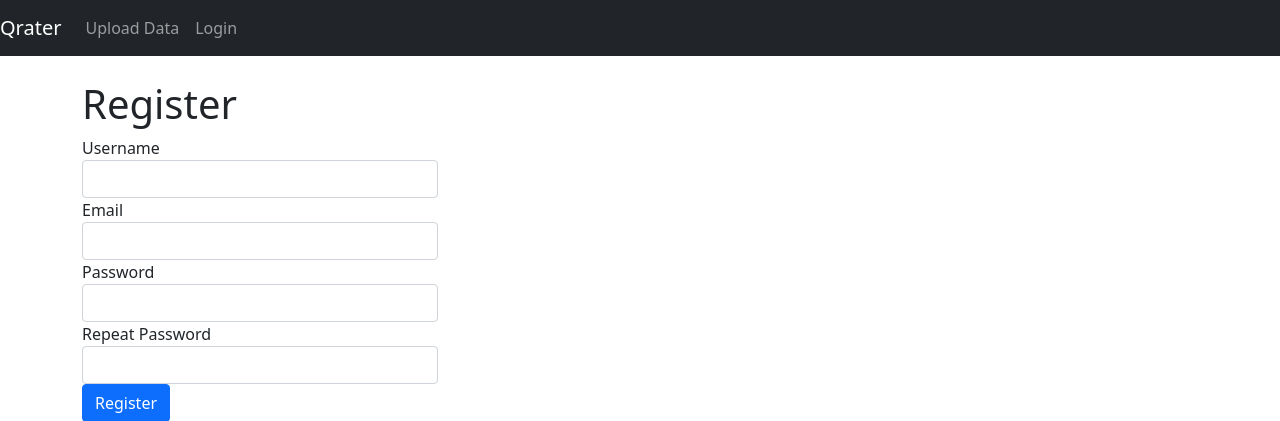
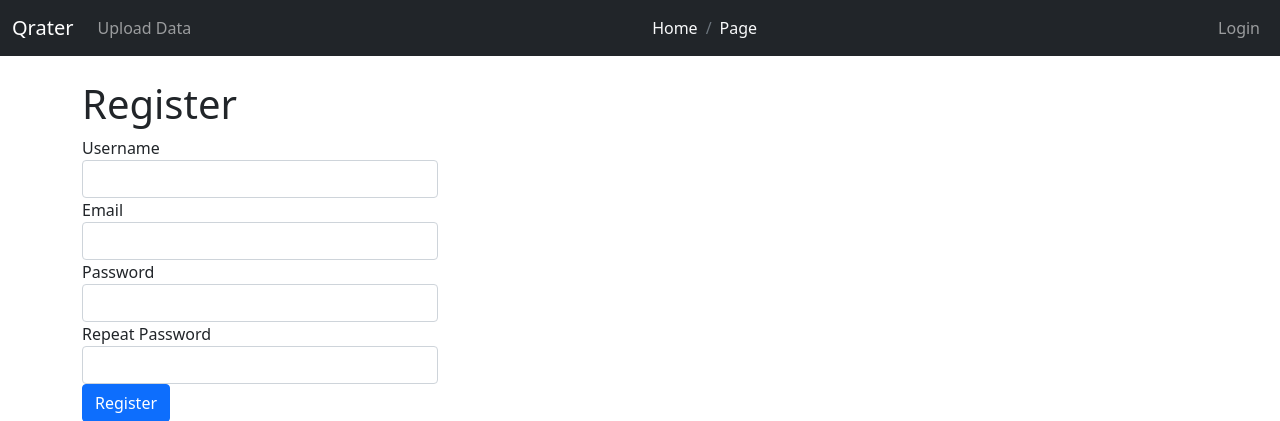
Before and after one commit to soffiafdz/Qrater, a Flask app: page /auth/register in a window 1280 px wide. Shown: the top 421 px of the page. Run offline with Flask 2, Linux system fonts and the light colour scheme; some libraries are stand-ins or nearby versions.

Commit message:
Start adapting

```diff
--- a/app/templates/base.html
+++ b/app/templates/base.html
@@ -32,6 +32,7 @@
   <body>
     {% block navbar %}
     <nav class="navbar navbar-expand-lg navbar-dark bg-dark">
+      <div class="container-fluid">
         <a
           class="navbar-brand"
           href="{{ url_for('main.dashboard') }}"
@@ -39,8 +40,8 @@
         <button
           class="navbar-toggler"
           type="button"
-        data-toggle="collapse"
-        data-target="#Navbar"
+          data-bs-toggle="collapse"
+          data-bs-target="#Navbar"
           aria-controls="Navbar"
           aria-expanded="false"
           aria-label="Toggle navigation"
@@ -48,16 +49,25 @@
         </button>
 
         <div class="collapse navbar-collapse" id="Navbar">
-        <div class="navbar-nav mr-auto">
-          <a
-            class="nav-item nav-link"
-            href="{{ url_for('main.upload_dataset') }}"
+          <div class="navbar-nav me-auto mb-2 mb-lg-0">
+            <a class="nav-link" href="{{ url_for('main.upload_dataset') }}"
               >Upload Data</a>
           </div>
-        <div class="navbar-nav ml-n5">
-          {%- block breadcrumb %}{% endblock -%}
+          <div class="navbar-nav mb-2 mb-lg-0">
+            <nav aria-label="breadcrumb">
+              {%- block breadcrumb %}
+              <ol class="breadcrumb m-0">
+                <li class="breadcrumb-item">
+                  <a class="text-decoration-none text-light" href="#">Home</a></li>
+                <li class="breadcrumb-item active" aria-current="page">
+                  <a class="text-decoration-none text-light" href="#">Page</a>
+                </li>
+              </ol>
+              {% endblock -%}
+            </nav>
           </div>
-        <div class="navbar-nav ml-auto">
+
+          <div class="navbar-nav ms-auto">
             {%- block help %}{% endblock -%}
           </div>
           <ul class="navbar-nav">
@@ -72,21 +82,23 @@
                 href="#"
                 id="navbarDropdownMenuLink"
                 role="button"
-                data-toggle="dropdown"
+                data-bs-toggle="dropdown"
                 aria-haspopup="true"
                 aria-expanded="false"
                 >{{ current_user.username }}</a>
-              <div
-                class="dropdown-menu dropdown-menu-right"
-                aria-labelledby="navbarDropdownMenuLink"
-              >
+              <ul
+                class="dropdown-menu dropdown-menu-dark dropdown-menu-end"
+                aria-labelledby="navbarDropdownMenuLink">
+                <li>
                   <a
                     class="dropdown-item"
                     href="{{ url_for('auth.logout') }}">Logout</a>
-              </div>
+                </li>
+              </ul>
             </li>
             {% endif %}
           </ul>
+        </div>
       </div>
     </nav>
     {% endblock %}
```
Lines whose indentation alone changed are shown as unchanged.
